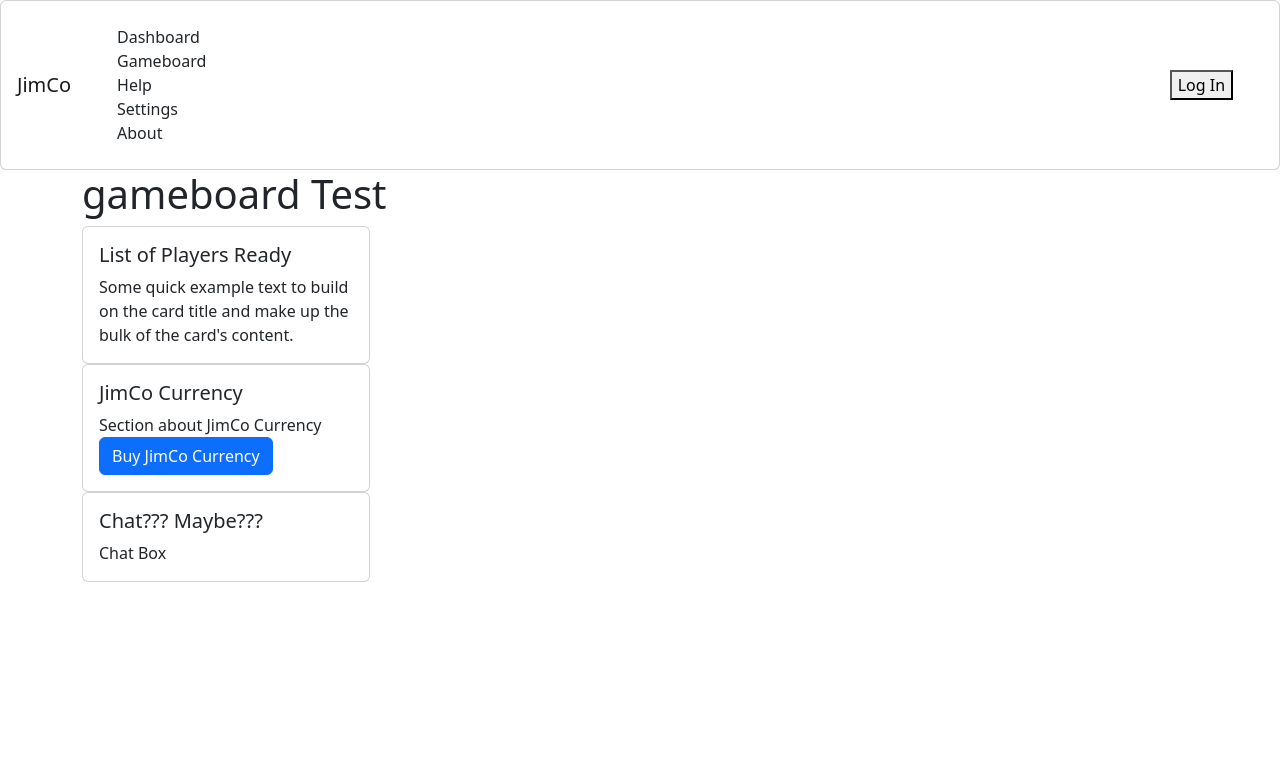
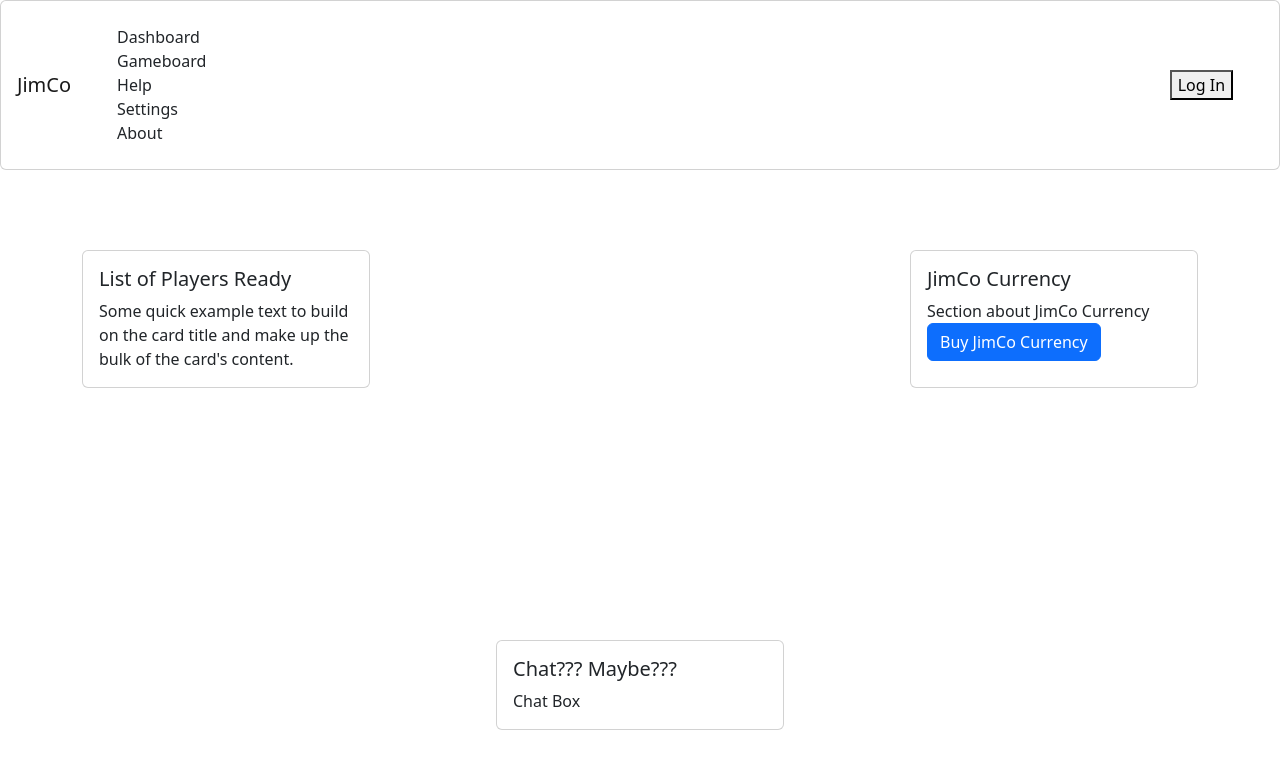
Before and after one commit to Marzaylou-Hugjim-III/JimCo, a React (Create React App) app: page /gameboard in a window 1280 px wide. Shown: the top 768 px of the page. Built offline with nearby package versions, Linux system fonts and the light colour scheme; no server answers.

Commit message:
game panel

```diff
--- a/src/App.js
+++ b/src/App.js
@@ -43,4 +43,5 @@ class App extends React.Component {
   }
 }
 
+export { socket }
 export default App;
--- /dev/null
+++ b/src/gameboard.css
@@ -0,0 +1,21 @@
+
+.gamecontainer {
+  margin: 5rem auto;
+  height: 60vh;
+}
+
+.flex-vertical {
+  height: 100%;
+  flex-direction: column;
+  display: flex;
+  justify-content: space-between;
+}
+
+.flex-horizontal {
+  display: flex;
+  justify-content: space-between;
+}
+
+.center {
+  justify-content: center;
+}
--- a/src/gameboard.js
+++ b/src/gameboard.js
@@ -1,47 +1,43 @@
 import React from "react";
 import { Container, Card} from "react-bootstrap";
 import { Button } from "react-bootstrap";
-
+import "./gameboard.css"
+import { socket } from "./App";
 
 class Gameboard extends React.Component {
-   // constructor(props){
-  // super(props);
-  // this.state = {
-  // showModal: false,
-// }
-// }
-  // handleOpenModal = () => {
-  //this.setState({ showModal: true});
-  // };
 
+  addOneJimCoin() {
+    //socket.emit("ping", { "route": "", "id": socket.id, "intendedReciever": "sender", "payload": { amt: 1} });
+  }
 
   render() {
-    return <Container>
-      <h1>gameboard Test</h1>
+    return (
+    <Container className="gamecontainer">
+      <div className="flex-vertical">
+        <div className="flex-horizontal">
           <Card style={{ width: '18rem' }} >
-      {/* <Card.Img variant="top" src="holder.js/100px180" /> */}
             <Card.Body >
               <Card.Title>List of Players Ready</Card.Title>
               <Card.Text>
                 Some quick example text to build on the card title and make up the
                 bulk of the card's content.
               </Card.Text>
-        {/* <Button variant="primary">Go somewhere</Button> */}
             </Card.Body>
           </Card>
           <Card style={{ width: '18rem' }}>
-      {/* <Card.Img variant="top" src="holder.js/100px180" /> */}
             <Card.Body>
               <Card.Title>JimCo Currency</Card.Title>
               <Card.Text>
                 Section about JimCo Currency
-        <Button variant="primary">Buy JimCo Currency</Button>
+              <Button
+                onClick={() => this.addOneJimCoin()}
+                variant="primary">Buy JimCo Currency</Button>
               </Card.Text>
-        {/* <Button variant="primary">Go somewhere</Button> */}
             </Card.Body>
           </Card>
+        </div>
+      <div className="flex-horizontal center">
         <Card style={{ width: '18rem' }}>
-      {/* <Card.Img variant="top" src="holder.js/100px180" /> */}
           <Card.Body>
             <Card.Title>Chat??? Maybe???</Card.Title>
             <Card.Text>
@@ -49,29 +45,11 @@ class Gameboard extends React.Component {
             </Card.Text>
           </Card.Body>
         </Card>
-    </Container>;
+      </div>
+    </div>
+    </Container>
+    )
   }
 }
 
 export default Gameboard;
-
-
-//FOR MODAL ON GAMEBOARD.js where nav bar located when user clicks on (Buy Buidling/Buy Events)
-
-
-
-// handleCloseModal = () => {
-//     this.setState({showModal: false});
-//   };
-// <Modal show={this.props.show} onHide={this.props.handleClose}>
-        //   <Modal.Header closeButton>
-        //     <Modal.Title> {this.props.selectedBeast.title}</Modal.Title>
-        //   </Modal.Header>
-        //   <Modal.Body> {this.props.selectedBeast.description}</Modal.Body>
-        //   <Modal.Body> Number of Horns {this.props.selectedBeast.horns}</Modal.Body>
-        //   <Modal.Footer>
-        //     <Button variant="secondary" onClick={this.props.handleClose}>
-        //       Close
-        //     </Button>
-        //   </Modal.Footer>
-        // </Modal>
--- a/src/styling.css
+++ b/src/styling.css
@@ -3,3 +3,7 @@ display: inline-flex;
 background-color: aqua;
 
 }
+
+html, body, #app, #app>div {
+  height: 100%
+}
```
Lines whose indentation alone changed are shown as unchanged.
